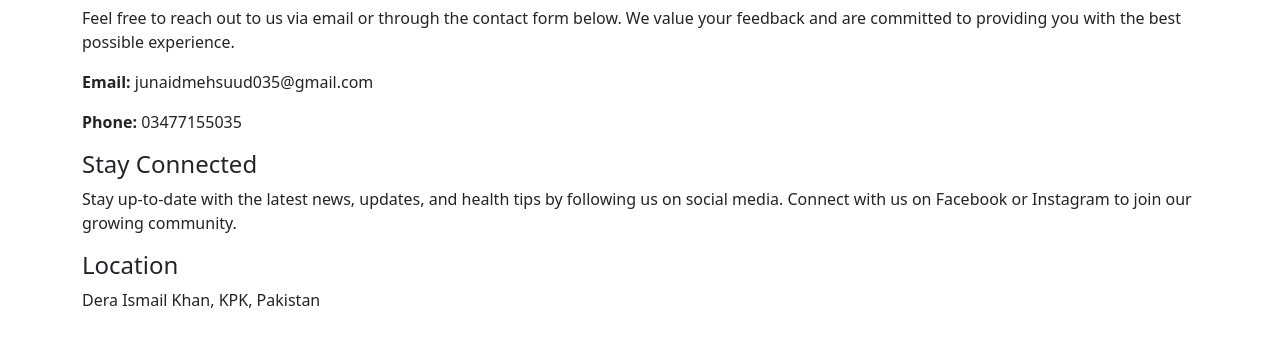
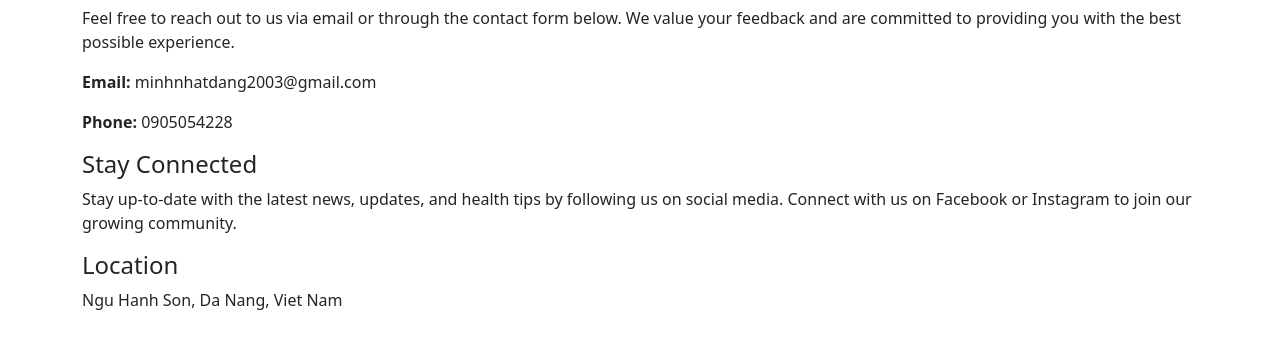
Before and after one commit to miinnnhat/MedicineRecommendationSystem, a plain HTML site: page contact.html in a window 1280 px wide. Shown: the part 232-580 px from the top of the page. Drawn offline with nearby package versions, Linux system fonts and the light colour scheme.

Commit message:
Update contact.html

```diff
--- a/contact.html
+++ b/contact.html
@@ -21,8 +21,8 @@
 </h4>
 <p>Feel free to reach out to us via email or through the contact form below. We value your feedback and are committed to providing you with the best possible experience.
 </p>
-<p><b>Email:</b> junaidmehsuud035@gmail.com</p>
-<p><b>Phone:</b> 03477155035</p>
+<p><b>Email:</b> minhnhatdang2003@gmail.com</p>
+<p><b>Phone:</b> 0905054228</p>
 
 
 <h4>Stay Connected</h4>
@@ -30,7 +30,7 @@
 </p>
 <h4>Location
 </h4>
-<p>Dera Ismail Khan, KPK, Pakistan</p>
+<p>Ngu Hanh Son, Da Nang, Viet Nam</p>
 
 
 
```
